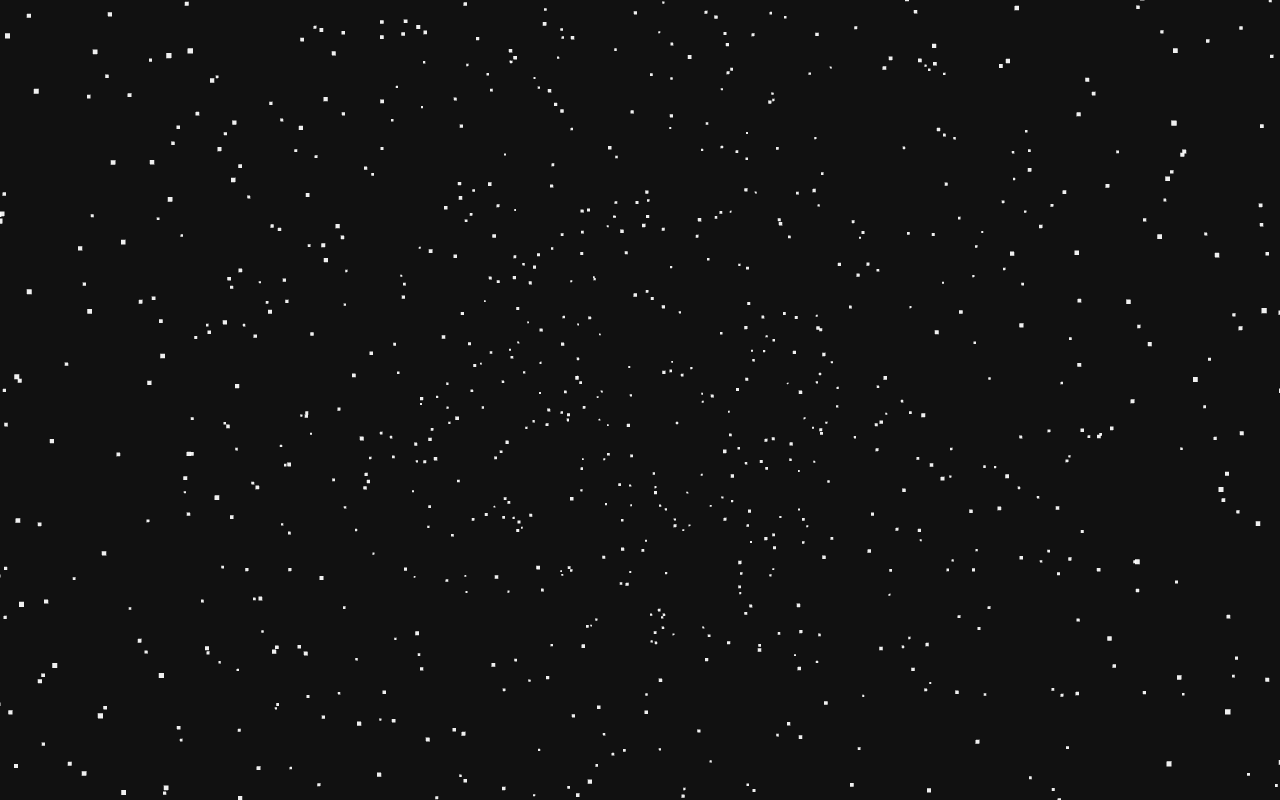
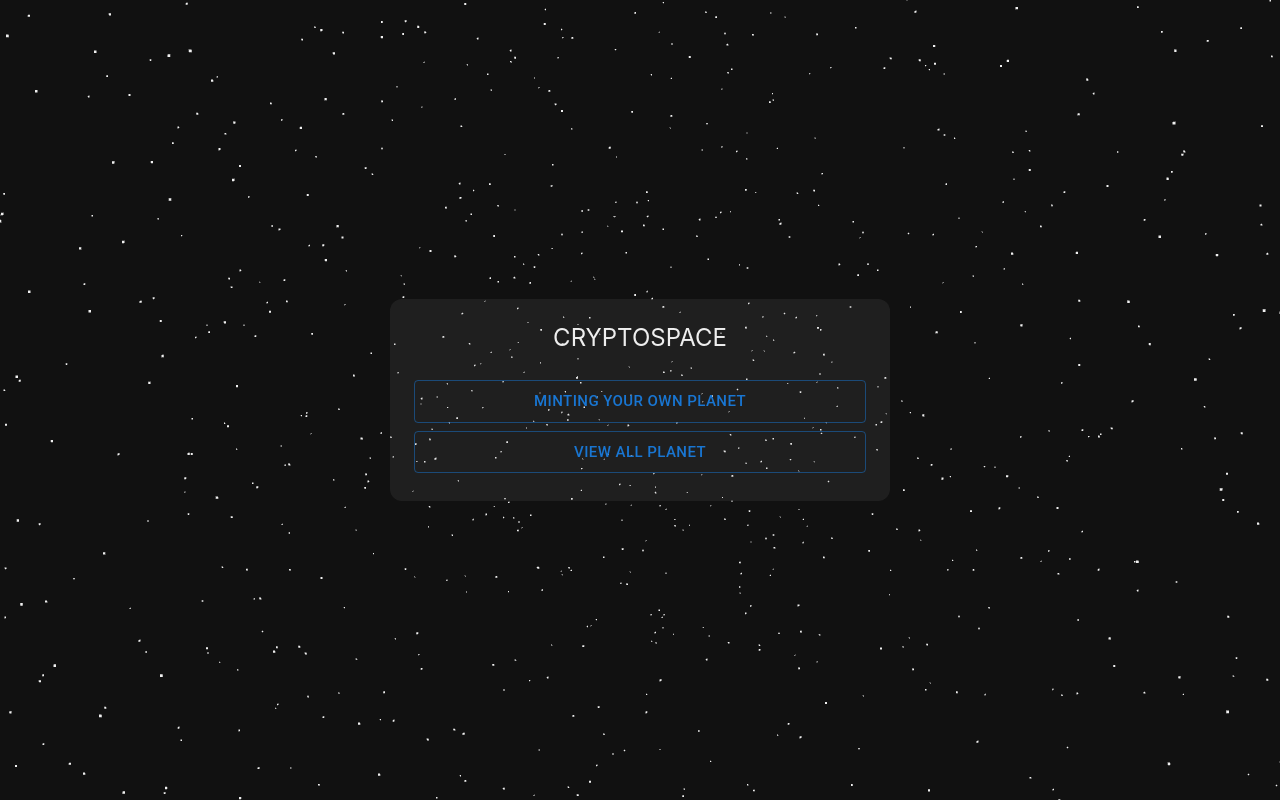
Before and after one commit to wavescats/PLANET_NFT-Minting_Page, a Next.js app in the folder client/: page / in a window 1280 px wide. Built offline with nearby package versions, Linux system fonts and the light colour scheme.

Commit message:
[FEAT] Main Page

```diff
--- /dev/null
+++ b/client/components/MenuView/MenuView.tsx
@@ -0,0 +1,18 @@
+import styled from "@emotion/styled";
+import React, { HTMLAttributes } from "react";
+
+export const MenuView = ({
+  children,
+  ...props
+}: HTMLAttributes<HTMLDivElement>) => {
+  return <View {...props}>{children}</View>;
+};
+
+const View = styled.div`
+  padding: 24px;
+  border-radius: 12px;
+  background: #88888820;
+  width: 500px;
+  display: flex;
+  flex-direction: column;
+`;
--- /dev/null
+++ b/client/components/MenuView/index.ts
@@ -0,0 +1 @@
+export * from "./MenuView";
--- a/client/components/Space/Space.tsx
+++ b/client/components/Space/Space.tsx
@@ -1,6 +1,15 @@
-import { Stars } from "@react-three/drei";
+// import { Stars } from "@react-three/drei";
 import { Canvas } from "@react-three/fiber";
+import dynamic from "next/dynamic";
 import React, { CanvasHTMLAttributes } from "react";
+
+// SSR 지원을 안하는 경우는 SSR 비활성화 시켜주기
+const Stars = dynamic(
+  () => import("@react-three/drei").then(mod => mod.Stars),
+  {
+    ssr: false,
+  }
+);
 
 export const Space = (props: CanvasHTMLAttributes<any>) => {
   return (
--- /dev/null
+++ b/client/components/Title/Title.tsx
@@ -0,0 +1,16 @@
+import styled from "@emotion/styled";
+import React, { HTMLAttributes } from "react";
+
+export const Title = ({
+  children,
+  ...props
+}: HTMLAttributes<HTMLDivElement>) => {
+  return <TitleText {...props}>{children}</TitleText>;
+};
+
+const TitleText = styled.div`
+  margin-bottom: 24px;
+  color: #eeeeee;
+  font-size: 24px;
+  text-align: center;
+`;
--- /dev/null
+++ b/client/components/Title/index.ts
@@ -0,0 +1 @@
+export * from "./Title";
--- a/client/components/index.ts
+++ b/client/components/index.ts
@@ -1 +1,3 @@
 export * from "./Space";
+export * from "./MenuView";
+export * from "./Title";
--- a/client/package.json
+++ b/client/package.json
@@ -11,6 +11,7 @@
   "dependencies": {
     "@emotion/react": "^11.10.5",
     "@emotion/styled": "^11.10.5",
+    "@mui/material": "^5.10.17",
     "@react-three/drei": "^9.46.4",
     "@react-three/fiber": "^8.9.1",
     "@types/node": "18.11.13",
--- a/client/pages/_app.tsx
+++ b/client/pages/_app.tsx
@@ -5,16 +5,21 @@ import styled from "@emotion/styled";
 
 export default function App({ Component, pageProps }: AppProps) {
   return (
-    <>
+    <AppView>
       <SpaceWrapper>
         <Space />
       </SpaceWrapper>
       <ComponenetWrapper>
         <Component {...pageProps} />
       </ComponenetWrapper>
-    </>
+    </AppView>
   );
 }
+
+const AppView = styled.div`
+  width: 100%;
+  height: 100%;
+`;
 
 const SpaceWrapper = styled.div`
   position: absolute;
--- a/client/pages/index.tsx
+++ b/client/pages/index.tsx
@@ -1,5 +1,31 @@
-import styles from "../styles/Home.module.css";
+import styled from "@emotion/styled";
+import { Button } from "@mui/material";
+import { MenuView, Title } from "../components";
 
 export default function Home() {
-  return <div className={styles.container}></div>;
+  return (
+    <MainView>
+      <MenuView>
+        <Title>CRYPTOSPACE</Title>
+        <MainButton variant="outlined" size="large">
+          Minting Your Own Planet
+        </MainButton>
+        <MainButton variant="outlined" size="large">
+          View All Planet
+        </MainButton>
+      </MenuView>
+    </MainView>
+  );
 }
+
+const MainView = styled.div`
+  width: 100%;
+  height: 100%;
+  display: flex;
+  align-items: center;
+  justify-content: center;
+`;
+
+const MainButton = styled(Button)`
+  margin: 4px 0;
+`;
--- a/client/styles/globals.css
+++ b/client/styles/globals.css
@@ -2,8 +2,15 @@ html,
 body {
   padding: 0;
   margin: 0;
+  width: 100%;
+  height: 100%;
   font-family: -apple-system, BlinkMacSystemFont, Segoe UI, Roboto, Oxygen,
     Ubuntu, Cantarell, Fira Sans, Droid Sans, Helvetica Neue, sans-serif;
+}
+
+#__next {
+  width: 100%;
+  height: 100%;
 }
 
 a {
```
Also changed, not shown: 2 other files (tests, documents, lock files or other folders).
